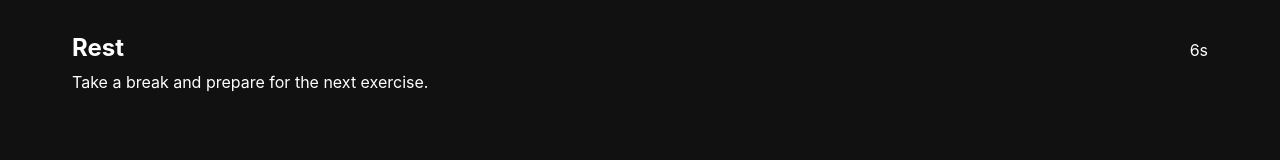
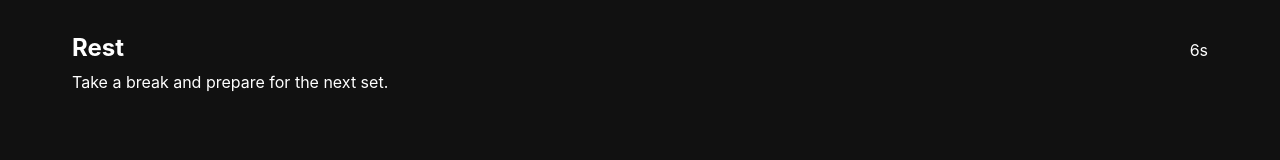
Before and after one commit to Luftare/workout-timer, a React (Vite) app: page / in a window 1280 px wide. Shown: the part 240-400 px from the top of the page. Built offline with nearby package versions, Linux system fonts and the light colour scheme.

Commit message:
refactor naming

```diff
--- a/src/data/sets.ts
+++ b/src/data/sets.ts
@@ -18,7 +18,7 @@ export const DEFAULT_SETS: Set[] = [
     id: "2",
     name: "Rest",
     durationSeconds: 6,
-    description: "Take a break and prepare for the next exercise.",
+    description: "Take a break and prepare for the next set.",
     isRest: true,
   },
   {
```
